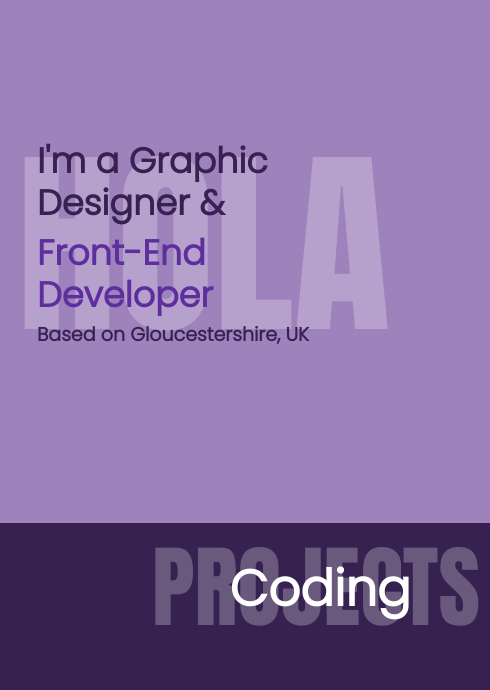
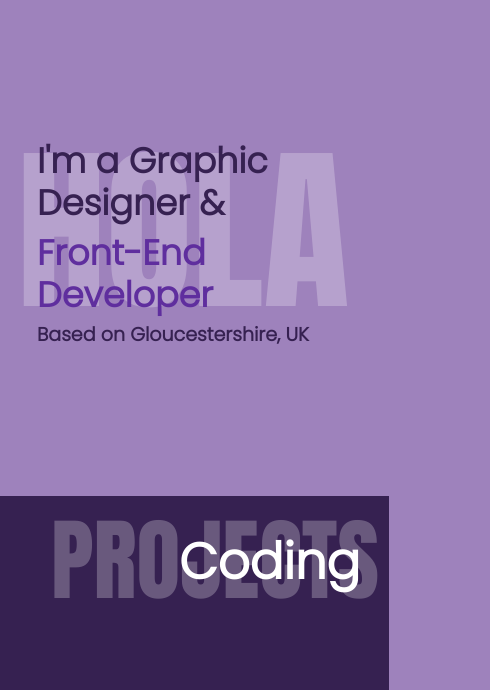
Before and after one commit to Astridaol/my-portfolio-project-2022, a plain HTML site: page index.html in a window 390 px wide. Shown: the part 60-750 px from the top of the page, 490 px wide, since content can reach past the window. Drawn offline with nearby package versions, Linux system fonts and the light colour scheme.

Commit message:
Fixing responsive bugs

```diff
--- a/style/app.css
+++ b/style/app.css
@@ -278,12 +278,12 @@ a:hover {
   #heroText,
   #saytext {
     top: 5px;
-    font-size: 280px;
+    font-size: 178px;
   }
 
   #projects,
   .container-contact {
-    margin-right: -100px;
+    margin-right: 1px;
   }
 
   #saytext {
@@ -344,7 +344,7 @@ a:hover {
 
   #heroText {
     top: 50px;
-    font-size: 200px;
+    font-size: 178px;
   }
 
   #heroText2 {
```
Also changed, not shown: index.html (+0 -1 lines).
